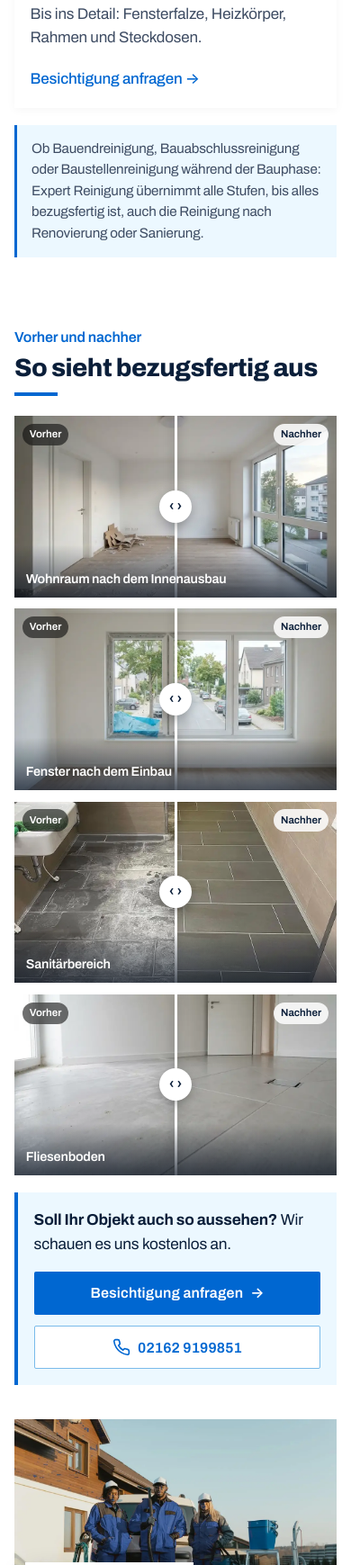
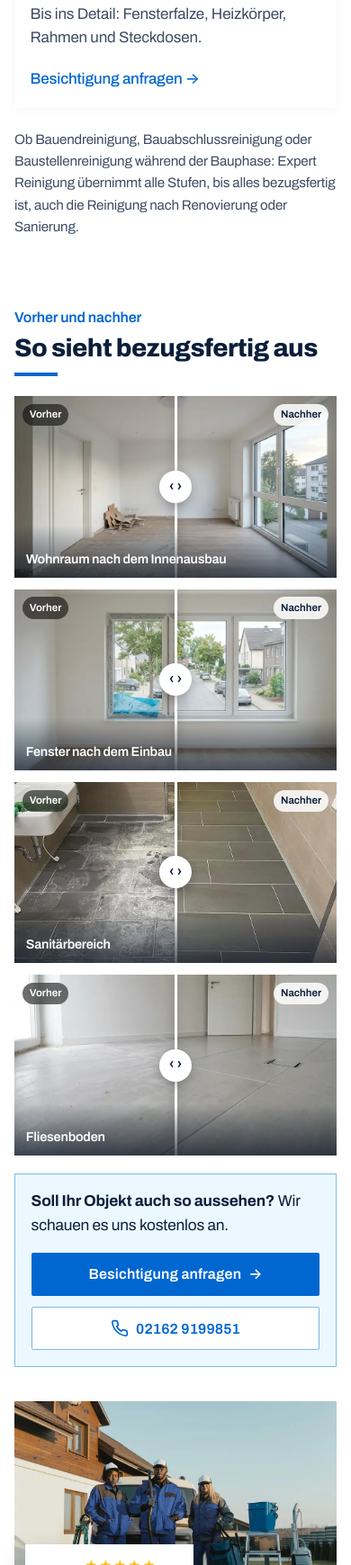
Before and after one commit to ExpertReinigung/landingpage-baureinigung, a plain HTML site: page index.html in a window 390 px wide. Shown: the part 2021-3760 px from the top of the page at 90% size. Drawn offline with Linux system fonts and the light colour scheme.

Commit message:
Kein seitlicher Farbstrich an Kästen mehr (Mansoor): CTA-Kasten mit dünnem Rahmen, Leistungs-Hinweis als normaler Text
Co-Authored-By: Claude Opus 5.5 <noreply@anthropic.com>
Claude-Session: https://claude.ai/code/session_011SrBitDzX3V6oE2uHba2DM

```diff
--- a/assets/css/design-start.css
+++ b/assets/css/design-start.css
@@ -66,7 +66,7 @@ body{background:#fff;color:var(--tinte)}
 .schluss .tel,.schluss .wa{color:#fff}
 .fragen details{border-radius:0}
 /* Neue CTA-Zeilen */
-.cta-zeile{margin-top:clamp(1.8rem,1.4rem + 1.5vw,2.6rem);padding:1.4rem 1.6rem;background:var(--hell);border-left:4px solid var(--blau);display:flex;flex-wrap:wrap;gap:1rem 1.5rem;align-items:center;justify-content:space-between}
+.cta-zeile{margin-top:clamp(1.8rem,1.4rem + 1.5vw,2.6rem);padding:1.4rem 1.6rem;background:var(--hell);border:1px solid var(--rand-blau);display:flex;flex-wrap:wrap;gap:1rem 1.5rem;align-items:center;justify-content:space-between}
 .cta-zeile p{margin:0;font-size:1.08rem}
 .ablauf__cta{margin-top:1.6rem;display:flex;flex-wrap:wrap;gap:.6rem 1.2rem;align-items:center}
 .ablauf__cta span{color:var(--tinte-3);font-size:.92rem}
@@ -210,7 +210,7 @@ body{background:#fff;color:var(--tinte)}
   .karte .phase{display:inline-block;align-self:flex-start;font-size:.78rem;font-weight:700;letter-spacing:.04em;text-transform:uppercase;color:var(--blau);background:var(--hell);padding:.2rem .5rem;margin-bottom:.5rem}
   .karte h3{font-size:1.3rem;margin:0 0 .35rem}
   .karte a{padding-top:.7rem}
-  #leistungen .innen>p{margin:1.2rem 0 0!important;text-align:left!important;font-size:.95rem;line-height:1.55;color:var(--tinte-2);padding:.9rem 1rem;border-left:3px solid var(--blau);background:var(--hell)}
+  #leistungen .innen>p{margin:1.4rem 0 0!important;text-align:left!important;font-size:.95rem;line-height:1.6;color:var(--tinte-2)}
 
   /* Vorher/Nachher: Bildtitel aufs Bild, weniger Abstand */
   .vn{gap:.8rem}
```
